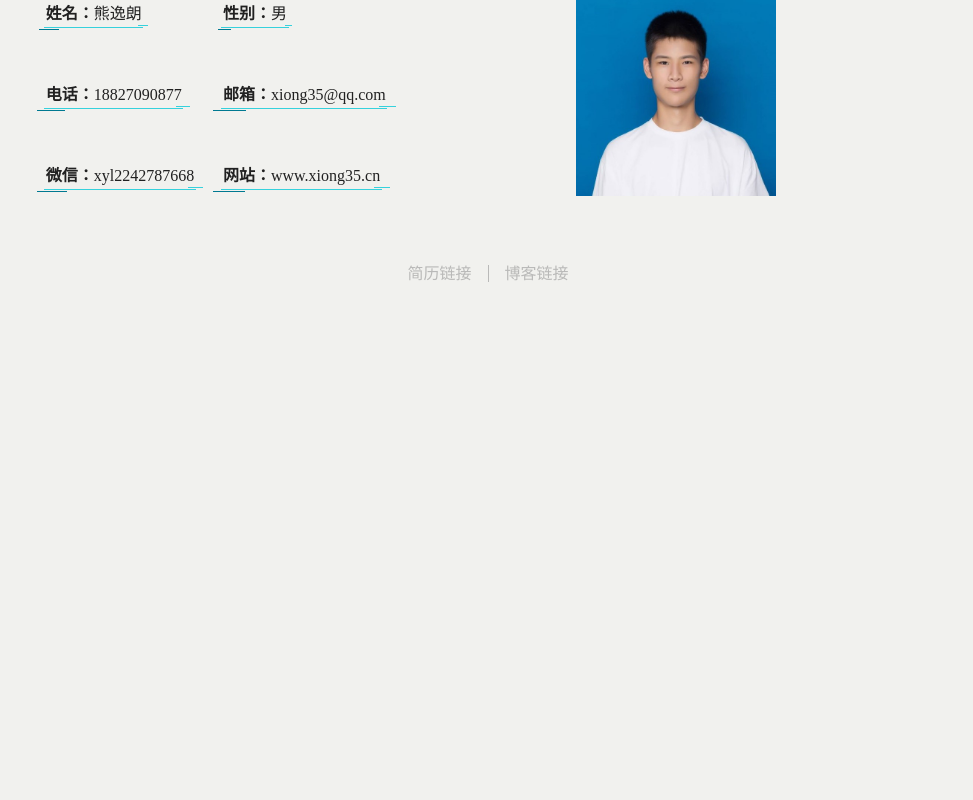
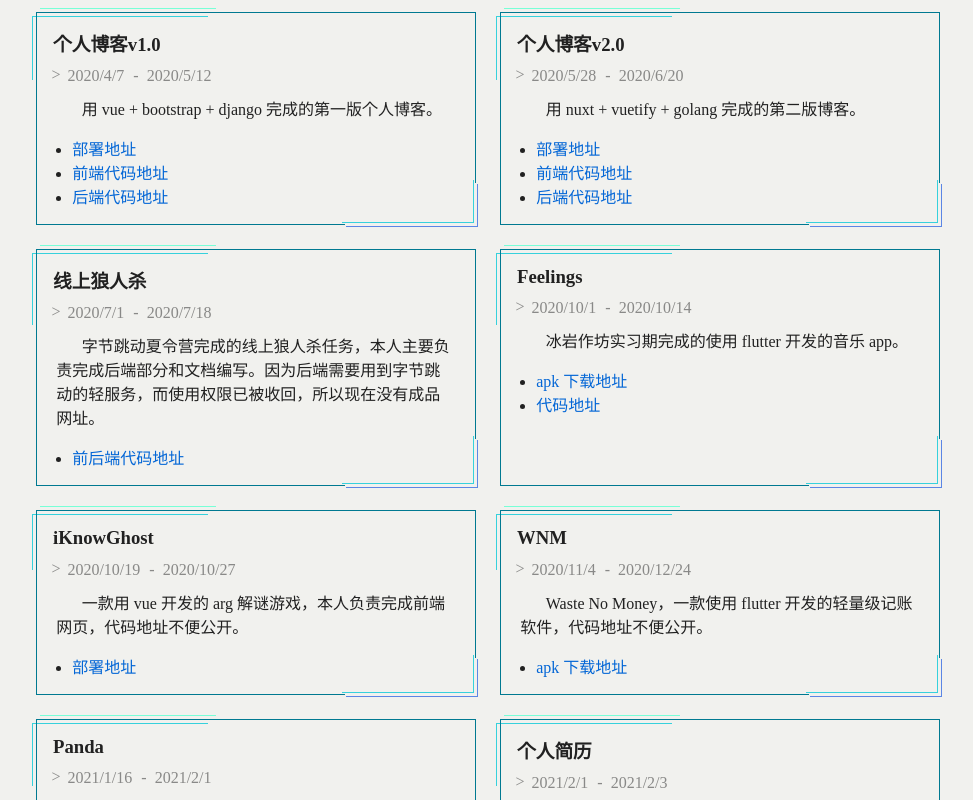
Before and after one commit to xiong35/resume, a React (Create React App) app: page / in a window 1280 px wide. Shown: the part 1140-1940 px from the top of the page, without its empty margins (152-1125 px from the left). Before the commit the page ends 1440 px from the top, so only its background shows below. Built offline with nearby package versions, Linux system fonts and the light colour scheme.

Commit message:
add experience

```diff
--- a/src/App.jsx
+++ b/src/App.jsx
@@ -4,6 +4,7 @@ import "./App.scss";
 import Info from "./parts/Info";
 import Summary from "./parts/Summary";
 import Skills from "./parts/Skills";
+import Experience from "./parts/Experience";
 
 export default class App extends Component {
   render() {
@@ -13,7 +14,7 @@ export default class App extends Component {
         <Info />
         <Summary />
         <Skills />
-        <Info />
+        <Experience />
         <footer className="footer">
           <a
             className="footer-item"
--- /dev/null
+++ b/src/components/ExpItem/index.jsx
@@ -0,0 +1,35 @@
+import React, { Component } from "react";
+import PropTypes from "prop-types";
+
+import "./index.scss";
+
+export default class ExperienceItem extends Component {
+  static propTypes = {
+    name: PropTypes.string.isRequired,
+    from: PropTypes.string.isRequired,
+    to: PropTypes.string.isRequired,
+    description: PropTypes.string.isRequired,
+    links: PropTypes.array.isRequired,
+  };
+
+  render() {
+    const { name, from, to, description, links } = this.props;
+    return (
+      <div className="exp-item">
+        <h3 className="exp-title">{name}</h3>
+        <p className="time">
+          <span className="from">{from}</span>
+          <span className="to">{to}</span>
+        </p>
+        <p className="description">{description}</p>
+        <ul className="links">
+          {links.map((link) => (
+            <li key={link.href}>
+              <a href={link.href}>{link.name}</a>
+            </li>
+          ))}
+        </ul>
+      </div>
+    );
+  }
+}
--- /dev/null
+++ b/src/components/ExpItem/index.scss
@@ -0,0 +1,73 @@
+@import "../../static/vars.scss";
+
+.exp-item {
+  border: 1px solid $dark-blue;
+  border-left: 1px solid $dark-blue;
+  padding: 1rem;
+  width: 100%;
+  box-sizing: border-box;
+  height: 100%;
+  position: relative;
+  &::after {
+    content: "";
+    position: absolute;
+    width: 30%;
+    height: 20%;
+    bottom: 1px;
+    right: 1px;
+    border-right: 1px solid $blue;
+    border-bottom: 1px solid $blue;
+    box-shadow: 3px 3px 0px $bg-light, 4px 4px 0px $purple;
+  }
+  &::before {
+    content: "";
+    position: absolute;
+    width: 40%;
+    height: 30%;
+    top: 3px;
+    left: -5px;
+    border-top: 1px solid $blue;
+    border-left: 1px solid $blue;
+    box-shadow: 7px -7px 0px $bg-light, 10px -7px 0px $bg-light,
+      8px -8px 0px $cyan;
+    z-index: -1;
+  }
+  .time {
+    margin: 0.7rem;
+    color: transparentize($text-light, 0.5);
+    .from {
+      color: inherit;
+      position: relative;
+      margin-right: 1.4rem;
+      margin-left: 0.2rem;
+      &::before {
+        content: ">";
+        position: absolute;
+        top: -0.05rem;
+        left: -1rem;
+      }
+      &::after {
+        content: "-";
+        position: absolute;
+        top: 0%;
+        right: -0.9rem;
+      }
+    }
+    .to {
+      color: inherit;
+    }
+  }
+  .description {
+    padding: 0 0.2rem 1rem;
+    text-indent: 1.6rem;
+  }
+  .links {
+    padding: 0 1.2rem;
+    li {
+      a {
+        text-decoration: none;
+        color: #0366d6;
+      }
+    }
+  }
+}
--- a/src/components/SkillBarItem/index.scss
+++ b/src/components/SkillBarItem/index.scss
@@ -25,7 +25,7 @@
   &::after {
     transform: skewY(-45deg);
     background-color: darken($theme, 20%);
-    height: 102%;
+    height: 100%;
     width: 30%;
     right: -30%;
     top: 0;
--- /dev/null
+++ b/src/parts/Experience/index.jsx
@@ -0,0 +1,23 @@
+import React, { Component } from "react";
+
+import Title from "../../components/CTitle";
+import ExpItem from "../../components/ExpItem";
+
+import experiences from "../../static/experiences";
+
+import "./index.scss";
+
+export default class Experience extends Component {
+  render() {
+    return (
+      <section className="section experience">
+        <Title text="项目经历" />
+        <div className="experience-items">
+          {experiences.map((e) => (
+            <ExpItem key={e.name} {...e} />
+          ))}
+        </div>
+      </section>
+    );
+  }
+}
--- /dev/null
+++ b/src/parts/Experience/index.scss
@@ -0,0 +1,13 @@
+.experience {
+  .experience-items {
+    padding: 2rem;
+    display: grid;
+    grid-template-columns: 1fr 1fr;
+    justify-items: center;
+    align-items: center;
+    gap: 1.5rem;
+    @media (max-width: 750px) {
+      grid-template-columns: 1fr;
+    }
+  }
+}
--- a/src/parts/Summary/index.scss
+++ b/src/parts/Summary/index.scss
@@ -1,6 +1,6 @@
 .summary {
   .summary-main {
-    padding: 1rem 2rem;
+    padding: 2rem 2rem 1rem;
     p {
       word-wrap: break-word;
       word-break: break-all;
--- /dev/null
+++ b/src/static/experiences.js
@@ -0,0 +1,82 @@
+const experiences = [
+  {
+    name: "个人博客v1.0",
+    from: "2020/4/7",
+    to: "2020/5/12",
+    description: "用 vue + bootstrap + django 完成的第一版个人博客。",
+    links: [
+      { name: "部署地址", href: "http://www.xiong35.cn/blog1.0/" },
+      { name: "前端代码地址", href: "https://github.com/xiong35/MyBlog/tree/master/blog_vue" },
+      { name: "后端代码地址", href: "https://github.com/xiong35/MyBlog/tree/master/blog" },
+    ]
+  },
+  {
+    name: "个人博客v2.0",
+    from: "2020/5/28",
+    to: "2020/6/20",
+    description: "用 nuxt + vuetify + golang 完成的第二版博客。",
+    links: [
+      { name: "部署地址", href: "http://www.xiong35.cn/blog2.0/articles" },
+      { name: "前端代码地址", href: "https://github.com/xiong35/nuxt-blog/" },
+      { name: "后端代码地址", href: "https://github.com/xiong35/go_blog_backend/" },
+    ]
+  },
+  {
+    name: "线上狼人杀",
+    from: "2020/7/1",
+    to: "2020/7/18",
+    description: "字节跳动夏令营完成的线上狼人杀任务，本人主要负责完成后端部分和文档编写。因为后端需要用到字节跳动的轻服务，而使用权限已被收回，所以现在没有成品网址。",
+    links: [
+      { name: "前后端代码地址", href: "https://github.com/xiong35/techtrainingcamp-h-fe-3/" },
+    ]
+  },
+  {
+    name: "Feelings",
+    from: "2020/10/1",
+    to: "2020/10/14",
+    description: "冰岩作坊实习期完成的使用 flutter 开发的音乐 app。",
+    links: [
+      { name: "apk 下载地址", href: "http://static.xiong35.cn/apk/feelings.apk" },
+      { name: "代码地址", href: "https://github.com/xiong35/Feelings/" },
+    ]
+  },
+  {
+    name: "iKnowGhost",
+    from: "2020/10/19",
+    to: "2020/10/27",
+    description: "一款用 vue 开发的 arg 解谜游戏，本人负责完成前端网页，代码地址不便公开。",
+    links: [
+      { name: "部署地址", href: "https://ghost.hust.online/" },
+    ]
+  },
+  {
+    name: "WNM",
+    from: "2020/11/4",
+    to: "2020/12/24",
+    description: "Waste No Money，一款使用 flutter 开发的轻量级记账软件，代码地址不便公开。",
+    links: [
+      { name: "apk 下载地址", href: "http://static.xiong35.cn/apk/WNM.apk" },
+    ]
+  },
+  {
+    name: "Panda",
+    from: "2021/1/16",
+    to: "2021/2/1",
+    description: "一个用 react 进行前端开发，egg.js 编写后台逻辑的网站，用来记录和女朋友的点点滴滴。本人负责编写后台逻辑、和前端三个界面。",
+    links: [
+      { name: "部署地址", href: "http://cancan.xiong35.cn:99/" },
+    ]
+  },
+  {
+    name: "个人简历",
+    from: "2021/2/1",
+    to: "2021/2/3",
+    description: "用 react 编写的个人简历。",
+    links: [
+      { name: "部署地址", href: "http://resume.xiong35.cn" },
+      { name: "代码地址", href: "https://github.com/xiong35/resume" },
+    ]
+  },
+]
+
+export default experiences;
--- a/src/static/skills.js
+++ b/src/static/skills.js
@@ -19,6 +19,10 @@ const skills = [
     name: "TypeScript",
     level: 2
   },
+  {
+    name: "小程序",
+    level: 2
+  },
 ]
 
 export default skills;
```
Also changed, not shown: src/static/image/小程序.svg (added).
